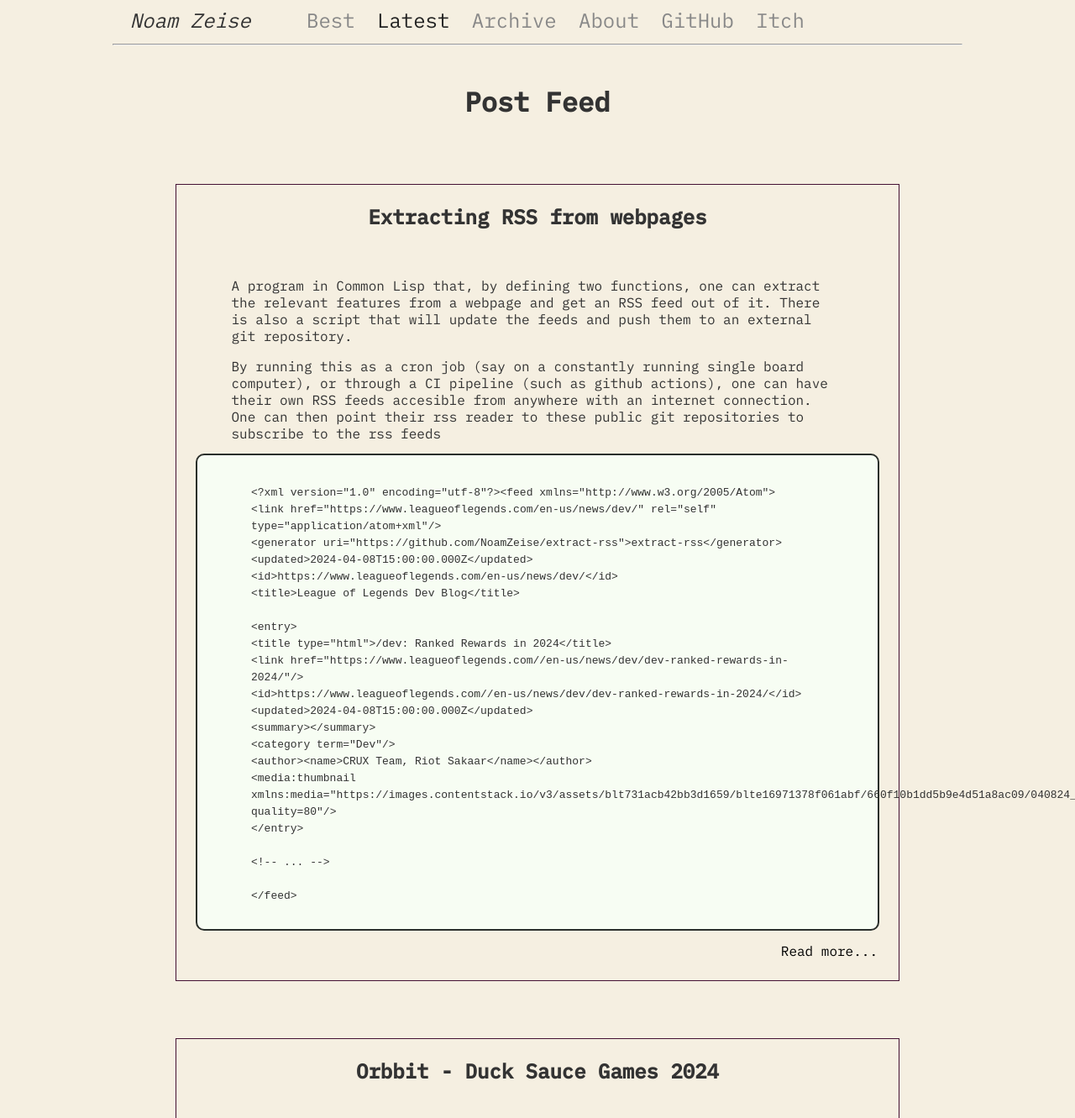
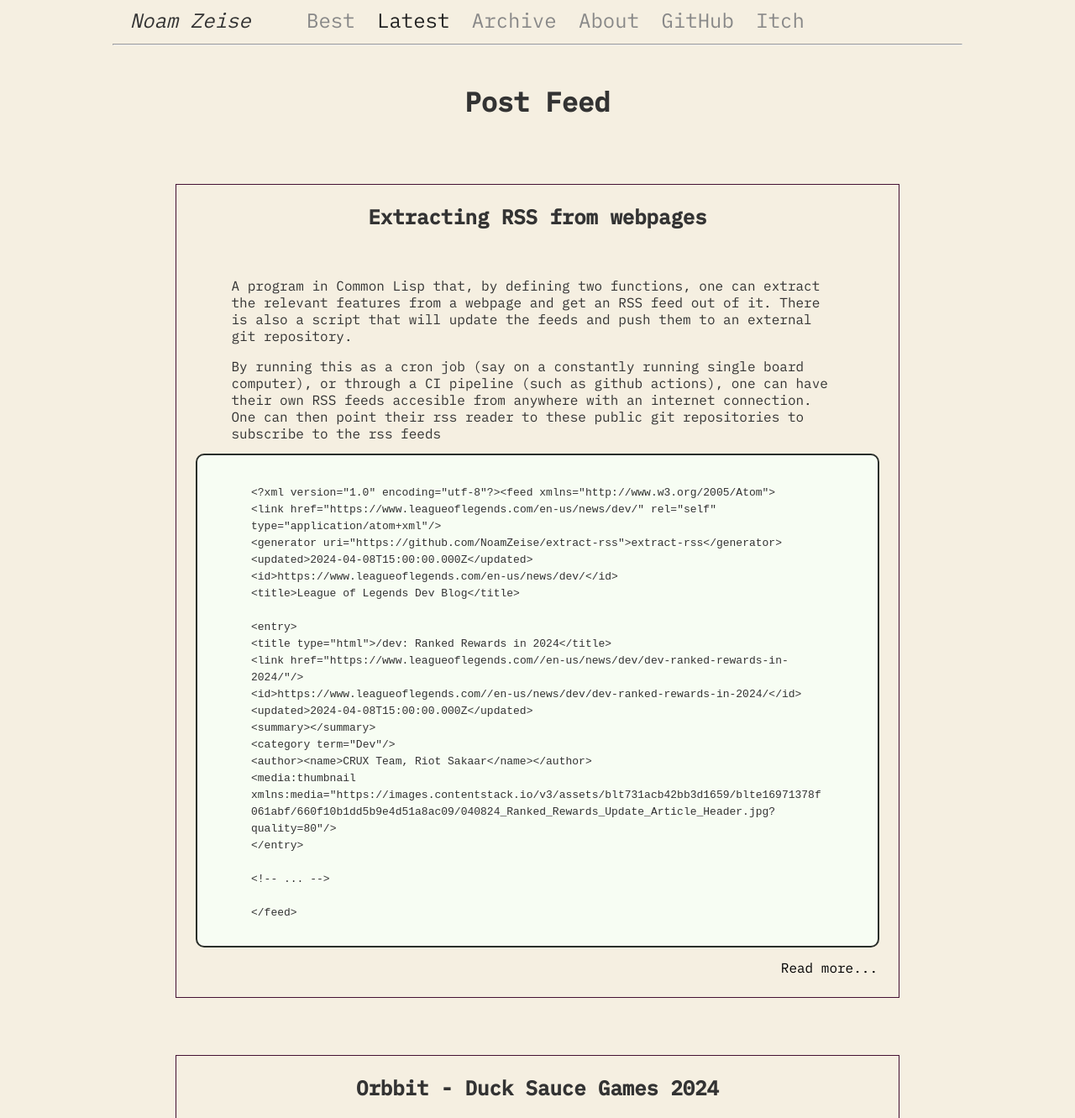
Before and after one commit to NoamZeise/pages, a Jekyll site: the page built from pages/feed.html, in a window 1280 px wide. Shown: the top 1331 px of the page at 84% size. Built offline with Jekyll 4.4.1, drawn with Linux system fonts in a browser that asks for light colours; grey boxes are pictures that could not be loaded.

Commit message:
fixed pre wrapping for long lines

```diff
--- a/_sass/post.scss
+++ b/_sass/post.scss
@@ -37,6 +37,7 @@
  // Code Snippets
  pre {
      white-space: pre-wrap;
+     word-wrap: break-word;
      font-family: 'IBM Plex Mono', monospace;
      background-color: #f7fdf3;
 
```
